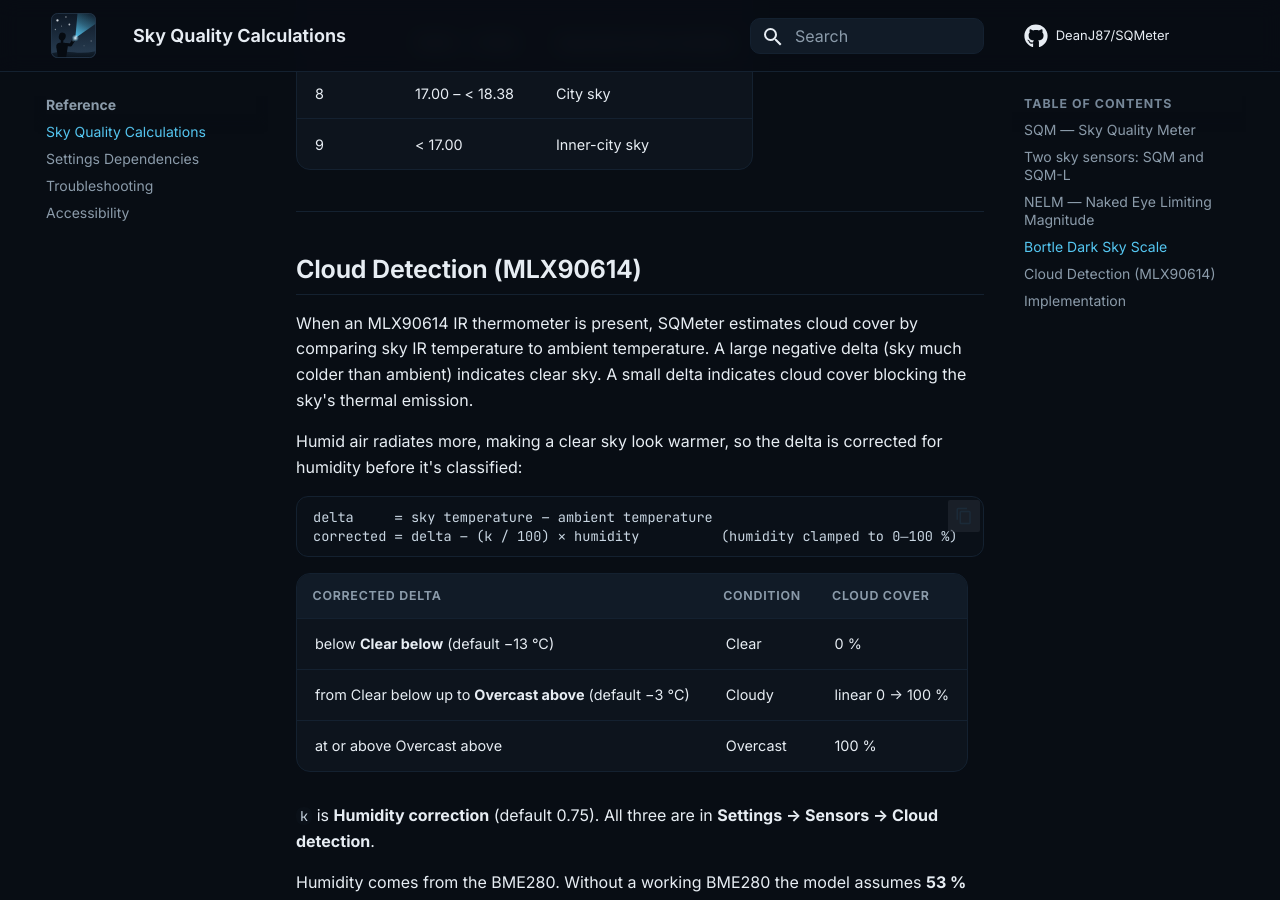
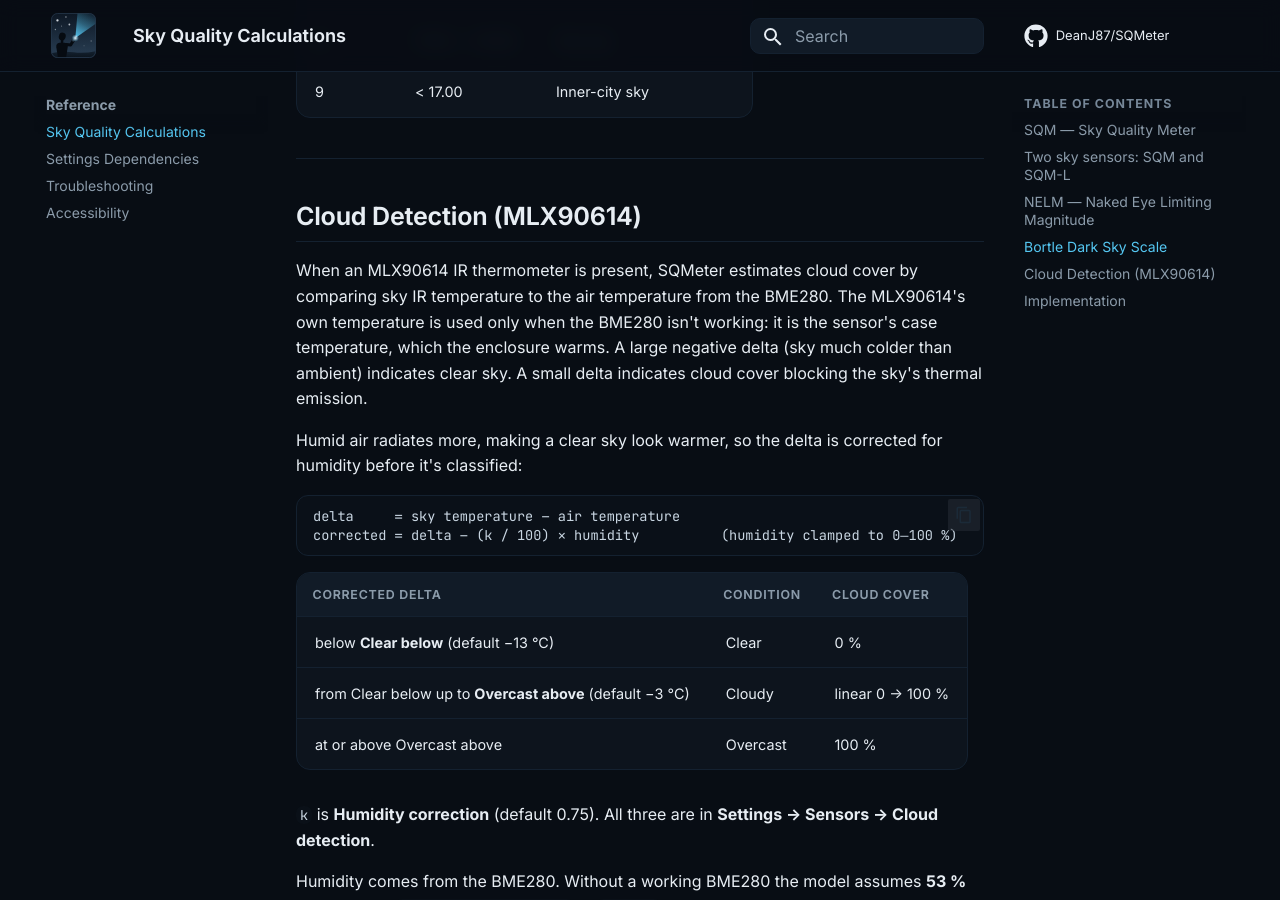
Before and after one commit to DeanJ87/SQMeter, an MkDocs documentation site: the page built from docs/reference/sky-quality.md, in a window 1280 px wide and 900 px high, scrolled down 3970 px. Built offline with MkDocs 1.6.1 and Material for MkDocs 9.7.7, drawn with Linux system fonts in a browser that asks for light colours.

Commit message:
fix(clouds): use the BME280 air temperature for the sky delta (#172)
* fix(clouds): use the BME280 air temperature for the sky delta

The MLX90614's own temperature is its case's, which the enclosure warms
(about 7 C above the air on the main device once siliconed in), so the
delta came out far too negative and overcast looked part clear. Its own
temperature is now only the fallback when the BME280 isn't working.

* chore(demo): rebuild the device core for the air-temperature cloud delta

````diff
--- a/docs/reference/sky-quality.md
+++ b/docs/reference/sky-quality.md
@@ -21,8 +21,9 @@ flowchart TB
     LUXAVG --> SQM["SQM = 12.6 - 2.5 log10 lux"]
     SQM --> NELM["NELM"]
     SQM --> BORTLE["Bortle class"]
-    MLX["MLX90614<br/>sky and its own temperature"] --> DELTA["delta = sky - ambient"]
+    MLX["MLX90614<br/>sky temperature"] --> DELTA["delta = sky - air"]
     BME["BME280<br/>temperature, humidity, pressure"] -->|humidity, or 53% assumed| CORR
+    BME -->|air temperature| DELTA
     DELTA --> CORR["corrected = delta - k/100 x humidity"]
     CORR --> CLOUD["Cloud cover % and condition<br/>from the Clear below and Overcast above limits"]
     BME --> DEW["Dew point, Magnus formula"]
@@ -42,7 +43,7 @@ flowchart TB
         - Visible counts are averaged over the averaging window, the dark offset is subtracted, the result is converted to lux, and the SQM calibration offset is applied if one is set. This is the same in every mode; the average restarts whenever the gain or integration time changes, so it never mixes ranges.
         - Night mode (maximum gain and integration) is reported separately; it changes sensitivity, not the calculation.
     2. **Sky quality**: SQM = 12.6 - 2.5 × log₁₀(lux). NELM and the Bortle class are worked out from the SQM.
-    3. **Cloud**: the MLX90614's sky temperature minus its own (ambient) temperature, corrected for humidity: corrected = delta - (k / 100) × humidity. The BME280's humidity is used, or 53 % when it isn't working. The corrected delta, against the **Clear below** and **Overcast above** limits, gives the cloud cover % and condition.
+    3. **Cloud**: the MLX90614's sky temperature minus the BME280's air temperature (the MLX90614's own temperature when the BME280 isn't working), corrected for humidity: corrected = delta - (k / 100) × humidity. The BME280's humidity is used, or 53 % when it isn't working. The corrected delta, against the **Clear below** and **Overcast above** limits, gives the cloud cover % and condition.
     4. **Dew point**: from the BME280's temperature and humidity (Magnus formula).
     5. Everything goes into **one readings document**, with a status per sensor group. With two sky sensors (SQM and SQM-L) each runs the light chain on its own bus; both values are in the document and the authoritative one is used by Alpaca and the safety rules. The dashboard, REST and WebSocket, MQTT `<base>/state`, the Alpaca ObservingConditions properties, the safety rules and the alerts all use it, so they always agree.
 
@@ -150,12 +151,12 @@ Each class starts at its lower bound (inclusive): SQM 21.99 is class 1, 21.98 cl
 
 ## Cloud Detection (MLX90614)
 
-When an MLX90614 IR thermometer is present, SQMeter estimates cloud cover by comparing sky IR temperature to ambient temperature. A large negative delta (sky much colder than ambient) indicates clear sky. A small delta indicates cloud cover blocking the sky's thermal emission.
+When an MLX90614 IR thermometer is present, SQMeter estimates cloud cover by comparing sky IR temperature to the air temperature from the BME280. The MLX90614's own temperature is used only when the BME280 isn't working: it is the sensor's case temperature, which the enclosure warms. A large negative delta (sky much colder than ambient) indicates clear sky. A small delta indicates cloud cover blocking the sky's thermal emission.
 
 Humid air radiates more, making a clear sky look warmer, so the delta is corrected for humidity before it's classified:
 
 ```
-delta     = sky temperature − ambient temperature
+delta     = sky temperature − air temperature
 corrected = delta − (k / 100) × humidity          (humidity clamped to 0–100 %)
 ```
 
````
Also changed, not shown: 4 other files.
